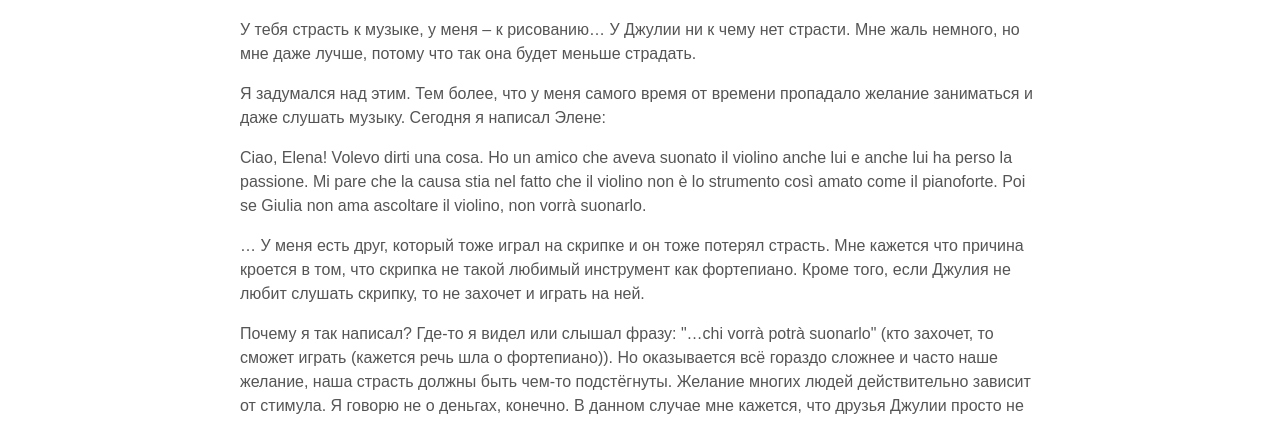
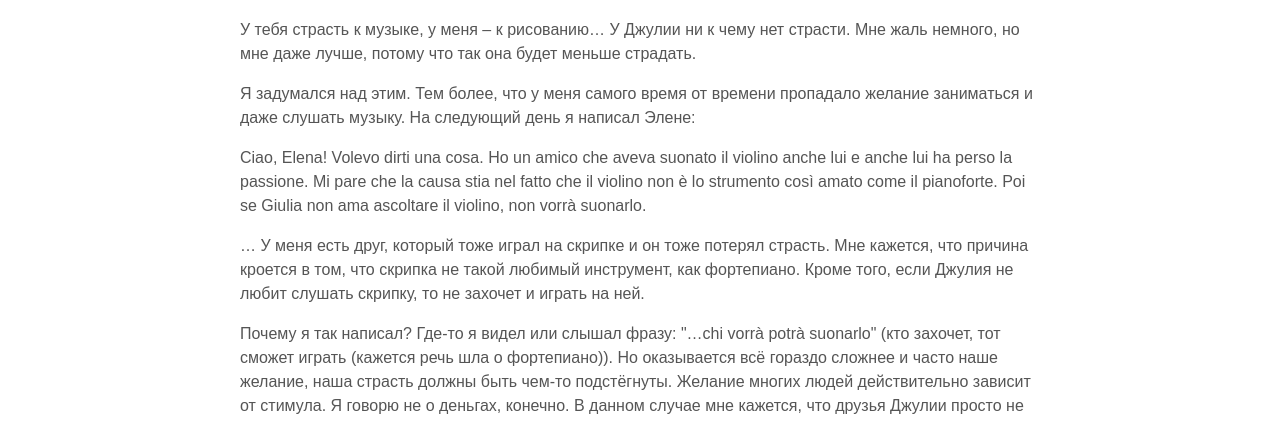
Before and after one commit to postolny/postolny.github.io, a Jekyll site: the page built from _posts/2021-01-01-voglia-di-suonare-il-violino.md, in a window 1280 px wide. Shown: the part 1146-1567 px from the top of the page. Built offline with Jekyll 4.4.1, drawn with Linux system fonts in a browser that asks for light colours; nearby versions of some CDN libraries; some of the changed text lies outside the part shown.

Commit message:
Add files via upload

```diff
--- a/_posts/2021-01-01-voglia-di-suonare-il-violino.md
+++ b/_posts/2021-01-01-voglia-di-suonare-il-violino.md
@@ -18,12 +18,12 @@ Tu hai la passione per la musica, io ho la passione per il disegno... Giulia non
 
 У тебя страсть к музыке, у меня – к рисованию... У Джулии ни к чему нет страсти. Мне жаль немного, но мне даже лучше, потому что так она будет меньше страдать.
 
-Я задумался над этим. Тем более, что у меня самого время от времени пропадало желание заниматься и даже слушать музыку. Сегодня я написал Элене:
+Я задумался над этим. Тем более, что у меня самого время от времени пропадало желание заниматься и даже слушать музыку. На следующий день я написал Элене:
 
 Ciao, Elena! Volevo dirti una cosa. Ho un amico che aveva suonato il violino anche lui e anche lui ha perso la passione. Mi pare che la causa stia nel fatto che il violino non è lo strumento così amato come il pianoforte. Poi se Giulia non ama ascoltare il violino, non vorrà suonarlo.
 
-... У меня есть друг, который тоже играл на скрипке и он тоже потерял страсть. Мне кажется что причина кроется в том, что скрипка не такой любимый инструмент как фортепиано. Кроме того, если Джулия не любит слушать скрипку, то не захочет и играть на ней.
+... У меня есть друг, который тоже играл на скрипке и он тоже потерял страсть. Мне кажется, что причина кроется в том, что скрипка не такой любимый инструмент, как фортепиано. Кроме того, если Джулия не любит слушать скрипку, то не захочет и играть на ней.
 
-Почему я так написал? Где-то я видел или слышал фразу: "...chi vorrà potrà suonarlo" (кто захочет, то сможет играть (кажется речь шла о фортепиано)). Но оказывается всё гораздо сложнее и часто наше желание, наша страсть должны быть чем-то подстёгнуты. Желание многих людей действительно зависит от стимула. Я говорю не о деньгах, конечно. В данном случае мне кажется, что друзья Джулии просто не проявляют достаточного интереса к её творчеству.
+Почему я так написал? Где-то я видел или слышал фразу: "...chi vorrà potrà suonarlo" (кто захочет, тот сможет играть (кажется речь шла о фортепиано)). Но оказывается всё гораздо сложнее и часто наше желание, наша страсть должны быть чем-то подстёгнуты. Желание многих людей действительно зависит от стимула. Я говорю не о деньгах, конечно. В данном случае мне кажется, что друзья Джулии просто не проявляют достаточного интереса к её творчеству.
 
 Ответа я пока не получил. Праздник!
```
